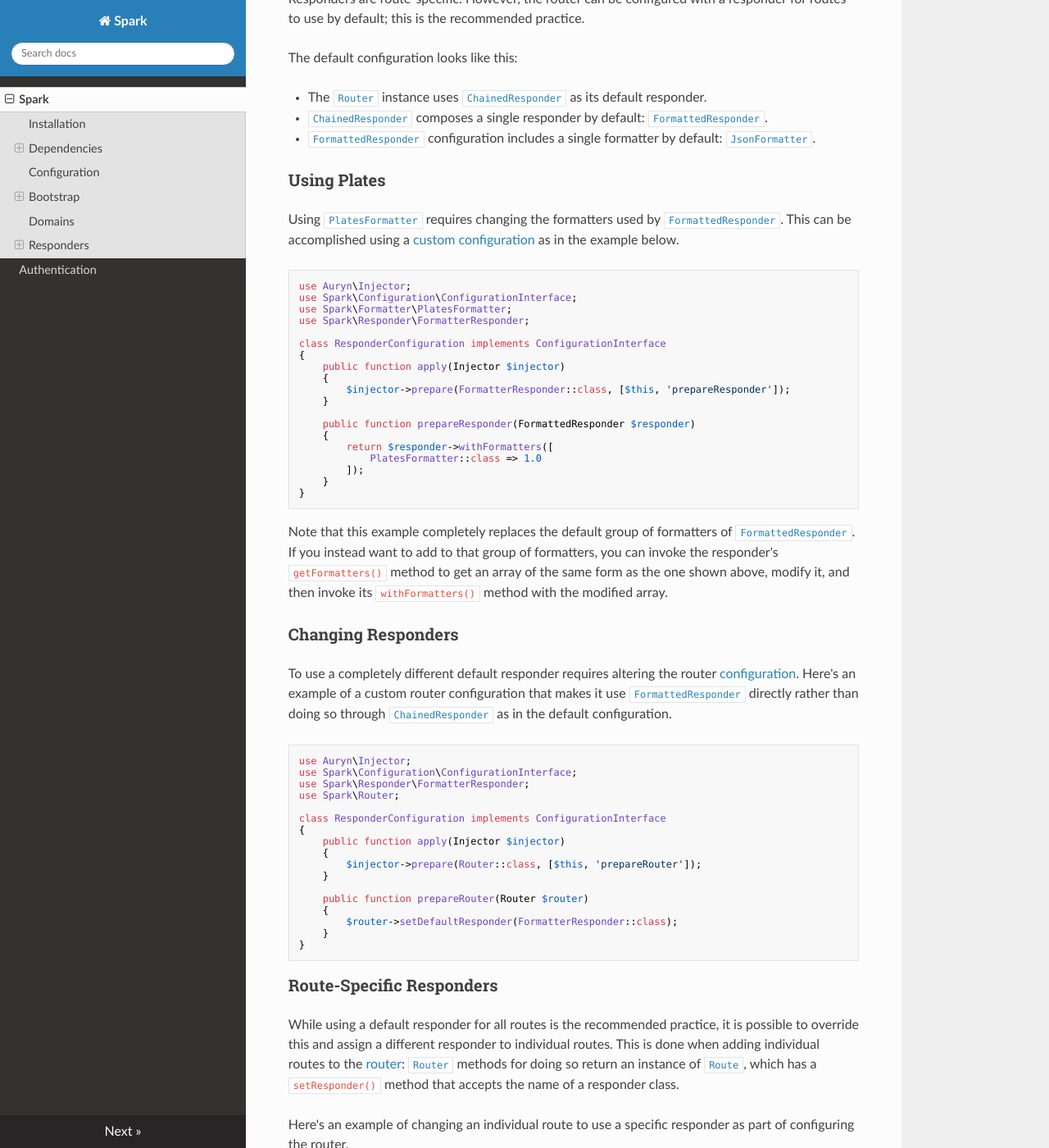
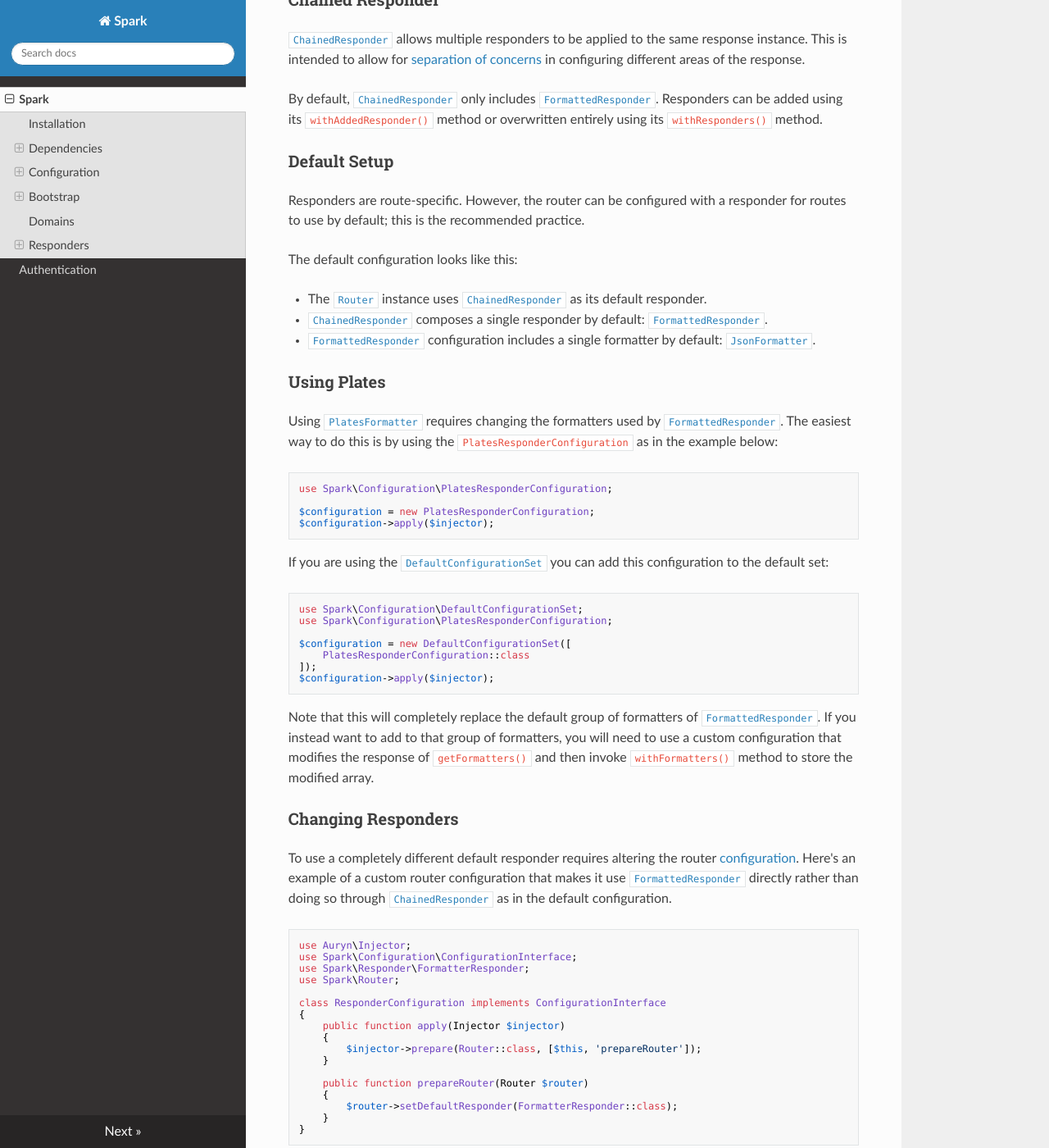
Before and after one commit to equip/framework, an MkDocs documentation site: the page built from docs/index.md, in a window 1280 px wide and 1400 px high, scrolled down 9407 px. Shown: the whole window at 82% size. Built offline with MkDocs 1.6.1, drawn with Linux system fonts in a browser that asks for light colours; nearby versions of some CDN libraries; old or Windows-style settings are respelled for this version of MkDocs; some of the changed text lies outside the part shown.

Commit message:
Add plates responder configuration
Allows Plates to be used easily without having to implement a custom
configuration.

Also allows easier extension of the `DefaultConfigurationSet` by
including the `$classes` parameter, which is merged with the defaults.

Simplifies the configuration tests by defining a base test case that
automatically creates the injector and applies all required configs.

````diff
--- a/docs/index.md
+++ b/docs/index.md
@@ -99,10 +99,20 @@ To faciliate ease of reuse for groupings of configuration, Spark provides a [`Co
 
 For a Spark application to function properly, the `Injector` instance it uses must have a minimum level of configuration. This configuration is applied using the [`DefaultConfigurationSet`](https://github.com/sparkphp/spark/blob/master/src/Configuration/DefaultConfigurationSet.php) class, which extends [`ConfigurationSet`](https://github.com/sparkphp/spark/blob/master/src/Configuration/ConfigurationSet.php) to provide a grouping of configurations for several libraries.
 
+### Default Configuration
+
+The following configurations are used by `DefaultConfigurationSet`:
+
 * [`AurynConfiguration`](https://github.com/sparkphp/spark/blob/master/src/Configuration/AurynConfiguration.php) - Use the `Injector` instance as a singleton and to resolve [actions](https://github.com/pmjones/adr#controller-vs-action)
 * [`DiactorosConfiguration`](https://github.com/sparkphp/spark/blob/master/src/Configuration/DiactorosConfiguration.php) - Use [Diactoros](https://github.com/zendframework/zend-diactoros/) for the framework [PSR-7](http://www.php-fig.org/psr/psr-7/) implementation
 * [`NegotiationConfiguration`](https://github.com/sparkphp/spark/blob/master/src/Configuration/NegotiationConfiguration.php) - Use [Negotiation](https://github.com/willdurand/negotiation) for [content negotiation](https://en.wikipedia.org/wiki/Content_negotiation)
 * [`RelayConfiguration`](https://github.com/sparkphp/spark/blob/master/src/Configuration/RelayConfiguration.php) - Use [Relay](http://relayphp.com) for the framework middleware dispatcher
+
+### Optional Configurations
+
+The following configurations are available but not used by default:
+
+* [`PlatesResponderConfiguration`](https://github.com/sparkphp/spark/blob/master/src/Configuration/PlatesResponderConfiguration.php) - Use [Plates](http://platesphp.com/) as the default [responder](#responders)
 
 ## Bootstrap
 
@@ -403,31 +413,28 @@ The default configuration looks like this:
 
 ### Using Plates
 
-Using [`PlatesFormatter`](https://github.com/sparkphp/spark/blob/master/src/Formatter/PlatesFormatter.php) requires changing the formatters used by [`FormattedResponder`](https://github.com/sparkphp/spark/blob/master/src/Responder/FormattedResponder.php). This can be accomplished using a [custom configuration](#configuration) as in the example below.
+Using [`PlatesFormatter`](https://github.com/sparkphp/spark/blob/master/src/Formatter/PlatesFormatter.php) requires changing the formatters used by [`FormattedResponder`](https://github.com/sparkphp/spark/blob/master/src/Responder/FormattedResponder.php). The easiest way to do this is by using the `PlatesResponderConfiguration` as in the example below:
 
 ```php
-use Auryn\Injector;
-use Spark\Configuration\ConfigurationInterface;
-use Spark\Formatter\PlatesFormatter;
-use Spark\Responder\FormatterResponder;
+use Spark\Configuration\PlatesResponderConfiguration;
 
-class ResponderConfiguration implements ConfigurationInterface
-{
-    public function apply(Injector $injector)
-    {
-        $injector->prepare(FormatterResponder::class, [$this, 'prepareResponder']);
-    }
-
-    public function prepareResponder(FormattedResponder $responder)
-    {
-        return $responder->withFormatters([
-            PlatesFormatter::class => 1.0
-        ]);
-    }
-}
+$configuration = new PlatesResponderConfiguration;
+$configuration->apply($injector);
 ```
 
-Note that this example completely replaces the default group of formatters of [`FormattedResponder`](https://github.com/sparkphp/spark/blob/master/src/Responder/FormattedResponder.php). If you instead want to add to that group of formatters, you can invoke the responder's `getFormatters()` method to get an array of the same form as the one shown above, modify it, and then invoke its `withFormatters()` method with the modified array.
+If you are using the [`DefaultConfigurationSet`](https://github.com/sparkphp/spark/blob/master/src/Configuration/DefaultConfigurationSet.php) you can add this configuration to the default set:
+
+```php
+use Spark\Configuration\DefaultConfigurationSet;
+use Spark\Configuration\PlatesResponderConfiguration;
+
+$configuration = new DefaultConfigurationSet([
+    PlatesResponderConfiguration::class
+]);
+$configuration->apply($injector);
+```
+
+Note that this will completely replace the default group of formatters of [`FormattedResponder`](https://github.com/sparkphp/spark/blob/master/src/Responder/FormattedResponder.php). If you instead want to add to that group of formatters, you will need to use a custom configuration that modifies the response of `getFormatters()` and then invoke `withFormatters()` method to store the modified array.
 
 ### Changing Responders
 
````
Also changed, not shown: 6 other files.
